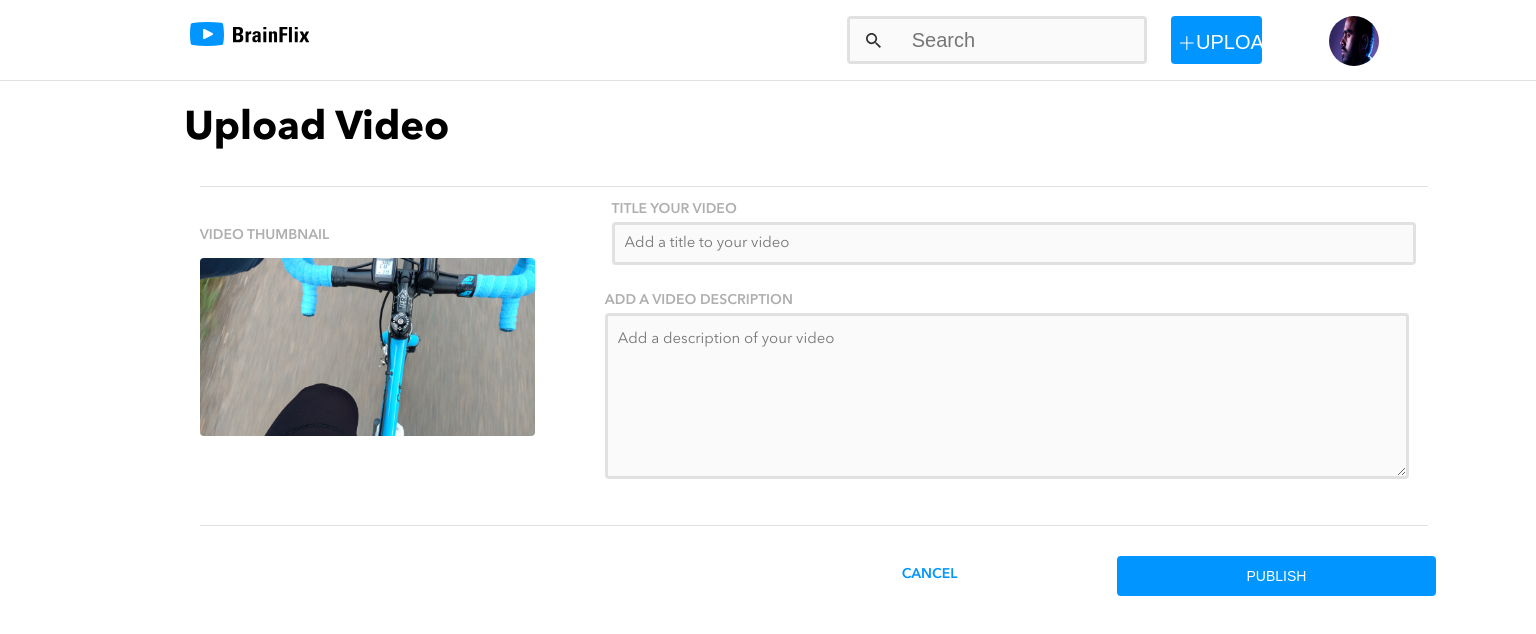
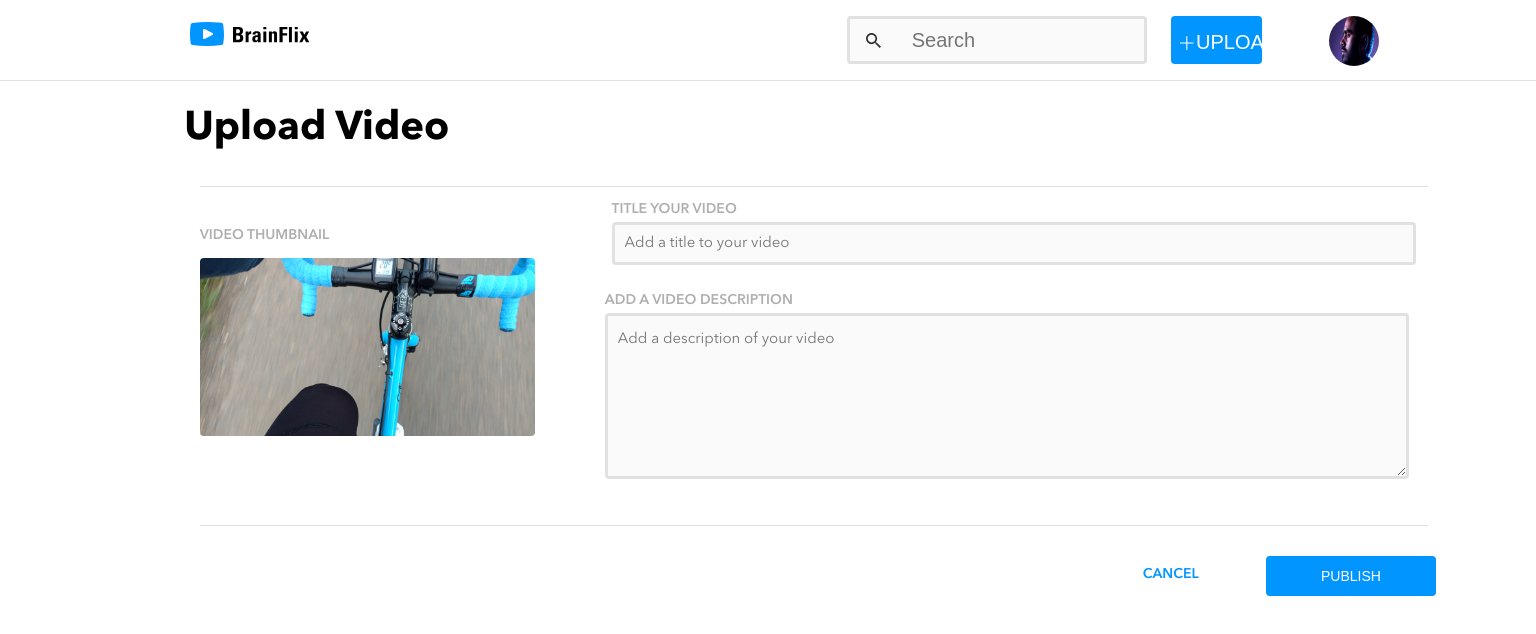
Before and after one commit to ivynnivana/ivy-mageto-brainflix, a React (Create React App) app in the folder sprint-2/: page /upload in a window 1536 px wide. Shown: the top 634 px of the page. Built offline with nearby package versions, Linux system fonts and the light colour scheme.

Commit message:
extra changes to upload page

```diff
--- a/sprint-2/src/styles/main.css
+++ b/sprint-2/src/styles/main.css
@@ -901,5 +901,9 @@ body {
   .upload-input__container {
     width: 80%;
   }
+  .publish-button {
+    width: 11.1%;
+    margin-left: 0px;
+  }
 }
 /*# sourceMappingURL=main.css.map */
--- a/sprint-2/src/styles/partials/_maincontent.scss
+++ b/sprint-2/src/styles/partials/_maincontent.scss
@@ -493,4 +493,8 @@
   .upload-input__container {
     width: 80%;
   }
+  .publish-button {
+    width: 11.1%;
+    margin-left: 0px;
+  }
 }
```
Also changed, not shown: 1 other file (tests, documents, lock files or other folders).
